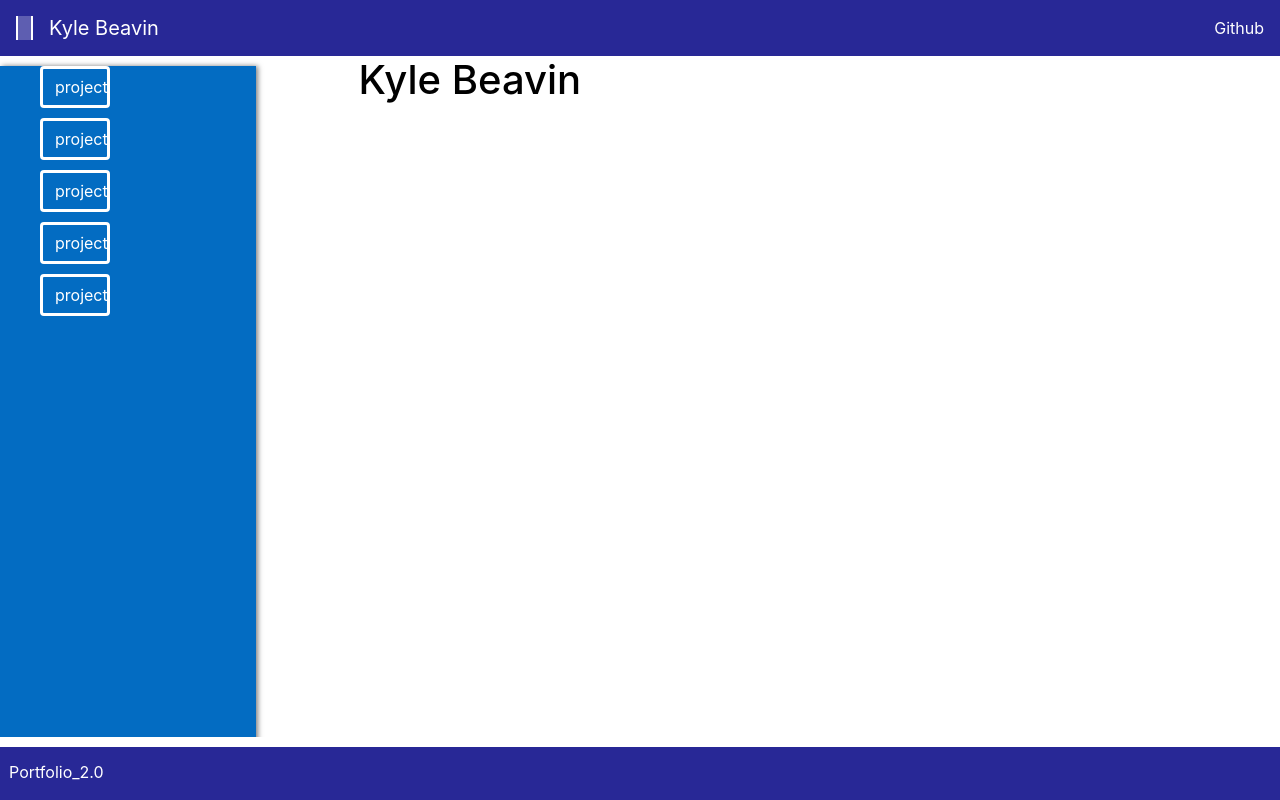
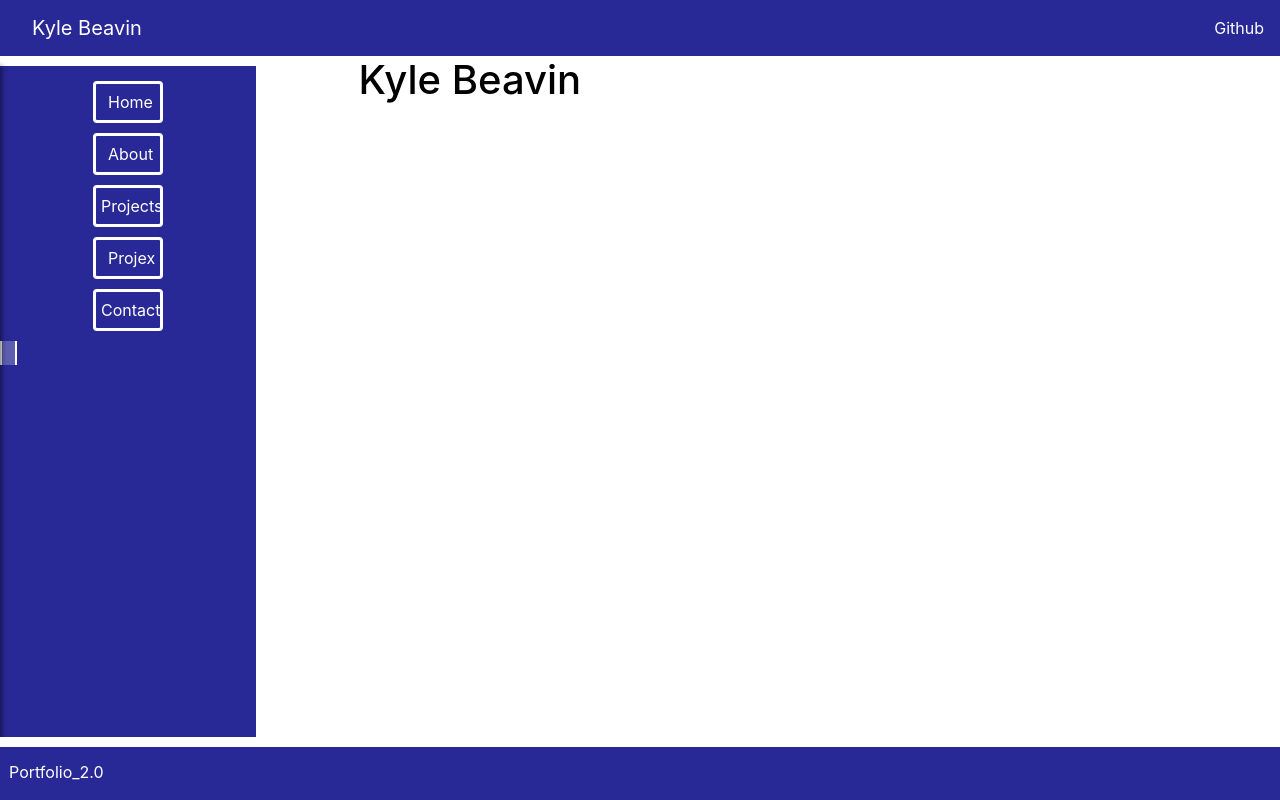
Before and after one commit to kylebeavin/Portfolio_2.0, a React (Create React App) app: page / in a window 1280 px wide. Built offline with nearby package versions, Linux system fonts and the light colour scheme; the HTML template or start-up script is replaced by a standard one.

Commit message:
state and animation for sidebar

```diff
--- a/src/App.css
+++ b/src/App.css
@@ -144,9 +144,17 @@ footer p {
   left: 0;
   top: 66px;
   width: 20%;
-  z-index: 200; }
+  z-index: 200;
+  text-align: center;
+  padding-top: 10px;
+  transform: translateX(-100%);
+  transition: transform 0.3s ease-out; }
+
+.side-drawer.open {
+  transform: translateX(0); }
 
 .side-drawer ul {
   list-style: none;
   display: flex;
-  flex-direction: column; }
+  flex-direction: column;
+  padding: 0; }
--- a/src/App.js
+++ b/src/App.js
@@ -4,18 +4,27 @@ import './App.css';
 import Header from './components/site/Header'
 import Footer from './components/site/Footer'
 import Sidebar from './components/site/Sidebar'
-import {
-  BrowserRouter as Router,
-} from 'react-router-dom';
+import { BrowserRouter as Router } from 'react-router-dom';
 import SideDrawer from './components/side-drawer/SideDrawer';
 
 class App extends Component {
+  state = {
+    sideDrawerOpen: false
+  };
+
+  drawerToggleClickHandler = () => {
+    this.setState((prevState) => {
+      return {sideDrawerOpen: !prevState.sideDrawerOpen}
+    });
+  };
+
   render() {
+
     return (
       <div>
-        <Header />
+        <Header drawerToggleClickHandler={this.drawerToggleClickHandler}/>
         <Router>
-          <SideDrawer />
+          <SideDrawer show={this.state.sideDrawerOpen}  />
         </Router>
         <Router>
           <Sidebar />
--- a/src/components/side-drawer/DrawerToggleButton.js
+++ b/src/components/side-drawer/DrawerToggleButton.js
@@ -1,7 +1,7 @@
 import React from 'react';
 
 const DrawerToggleButton = props => (
-    <button className="toggle-button">
+    <button className="toggle-button" onClick={props.click}>
         <div className="toggle-button__line"/>
         <div className="toggle-button__line2" />
         <div className="toggle-button__line" />
--- a/src/components/side-drawer/SideDrawer.js
+++ b/src/components/side-drawer/SideDrawer.js
@@ -1,19 +1,25 @@
 import React from 'react';
 import { Button } from 'reactstrap';
-import { Route, Link } from 'react-router-dom';
+import { Link } from 'react-router-dom';
+import DrawerToggleButton from './DrawerToggleButton';
 
-const SideDrawer = props => (
-        <nav className="side-drawer">
-            <div>
+const SideDrawer = props => {
+    let drawerClasses = 'side-drawer';
+    if (props.show) {
+        drawerClasses = 'side-drawer open'
+    }
+    return(
+        <nav className={drawerClasses}>
                 <ul>
                     <li><Link to="/1"><Button className="sideButton" outline color="secondary">project</Button></Link></li>
                     <li><Link to="/2"><Button className="sideButton" outline color="secondary">project</Button></Link></li>
                     <li><Link to="/3"><Button className="sideButton" outline color="secondary">project</Button></Link></li>
                     <li><Link to="/4"><Button className="sideButton" outline color="secondary">project</Button></Link></li>
                     <li><Link to="/5"><Button className="sideButton" outline color="secondary">project</Button></Link></li>
+                    <li><DrawerToggleButton /></li>
                 </ul>
-            </div>
         </nav>
-);
+    );
+};
 
 export default SideDrawer;
--- a/src/components/site/Header.js
+++ b/src/components/site/Header.js
@@ -3,11 +3,12 @@ import DrawerToggleButton from '../side-drawer/DrawerToggleButton'
 import { Navbar, NavbarBrand, Nav, NavItem, NavLink } from 'reactstrap';
 
 class Header extends Component {
+
   render() {
     return (
       <header>
         <Navbar className="header">
-          <DrawerToggleButton />
+          {/* <DrawerToggleButton click={this.props.drawerClickHandler}/> */}
           <NavbarBrand href="/">Kyle Beavin</NavbarBrand>
           <Nav className="ml-auto" navbar>
             <NavItem>
--- a/src/components/site/Sidebar.js
+++ b/src/components/site/Sidebar.js
@@ -2,6 +2,7 @@ import React from 'react';
 import { Button } from 'reactstrap';
 import { Route, Link } from 'react-router-dom'
 import { routes } from './_routes';
+import DrawerToggleButton from '../side-drawer/DrawerToggleButton';
 
 const Sidebar = () => (
 
@@ -13,6 +14,7 @@ const Sidebar = () => (
        <li><Link to="/projects"><Button className="sideButton longButton" outline color="secondary">Projects</Button></Link></li>
        <li><Link to="/projex"><Button className="sideButton" outline color="secondary">Projex</Button></Link></li>
        <li><Link to="/contact"><Button className="sideButton longButton" outline color="secondary">Contact</Button></Link></li>
+       <li><DrawerToggleButton /></li>
       </ul>
     </div>
     <div className="sidebar-route">
--- a/src/styles/_drawer.scss
+++ b/src/styles/_drawer.scss
@@ -37,10 +37,19 @@
     top: 66px;
     width: 20%;
     z-index: 200;
+    text-align: center;
+    padding-top: 10px;
+    transform: translateX(-100%);
+    transition: transform 0.3s ease-out;
+}
+
+.side-drawer.open {
+    transform: translateX(0);
 }
 
 .side-drawer ul {
     list-style: none;
     display: flex;
     flex-direction: column;
+    padding: 0;
 }
```
